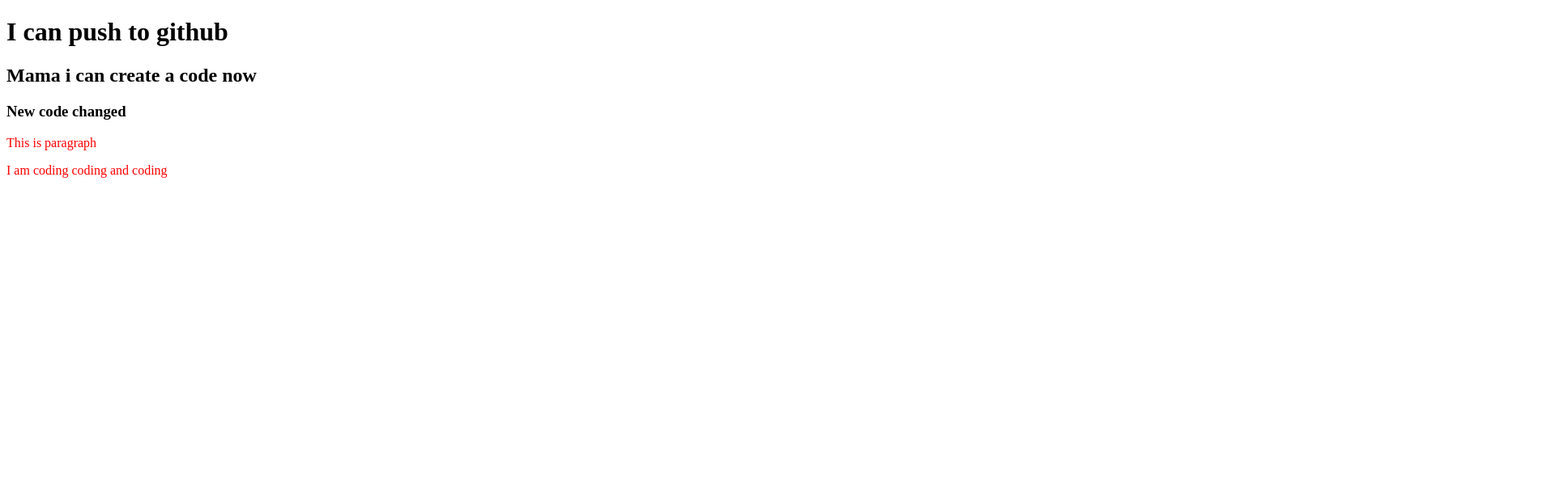
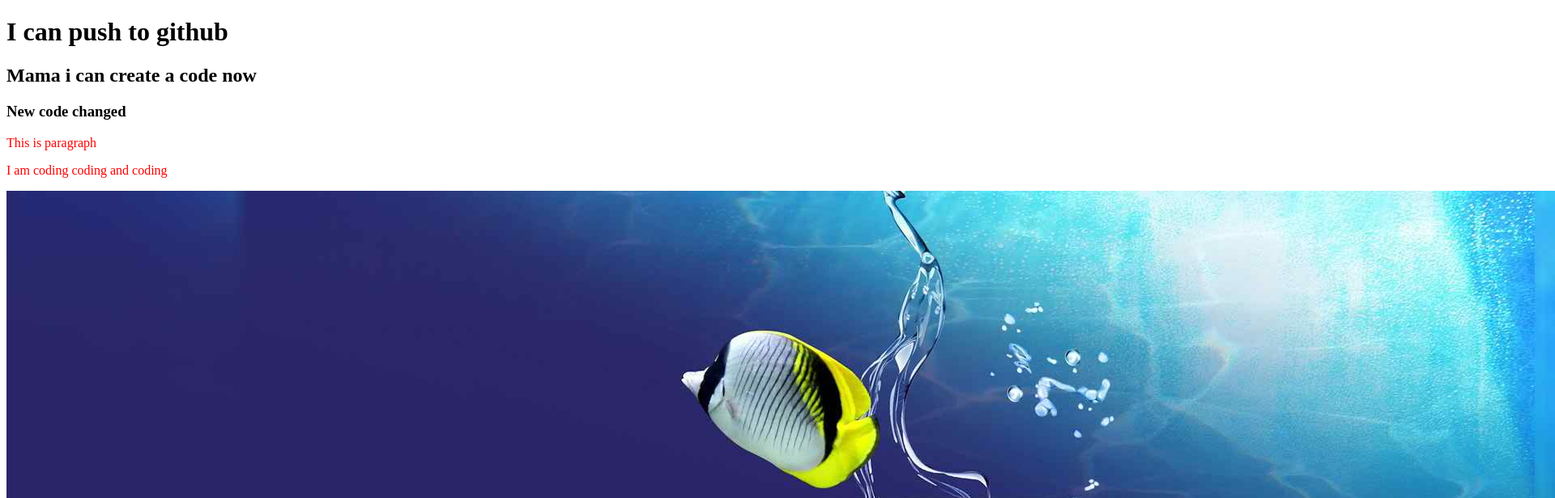
Before and after one commit to obaiduli/my-second-repo, a plain HTML site: page index.html in a window 1280 px wide. Shown: the top 616 px of the page at 81% size, 1920 px wide, since content can reach past the window. Drawn offline with Linux system fonts and the light colour scheme.

Commit message:
picture added

```diff
--- a/index.html
+++ b/index.html
@@ -13,6 +13,7 @@
     <h3>New code changed</h3>
     <p>This is paragraph</p>
     <p>I am coding coding and coding</p>
+    <img src="3d-wallpaper-hd-free_iDm0Cb6.jpg" alt="">
 
 </body>
 </html>
```
Also changed, not shown: 3d-wallpaper-hd-free_iDm0Cb6.jpg (added), 3d-wallpaper-of-Lion_UsKydaq.jpg (added).
